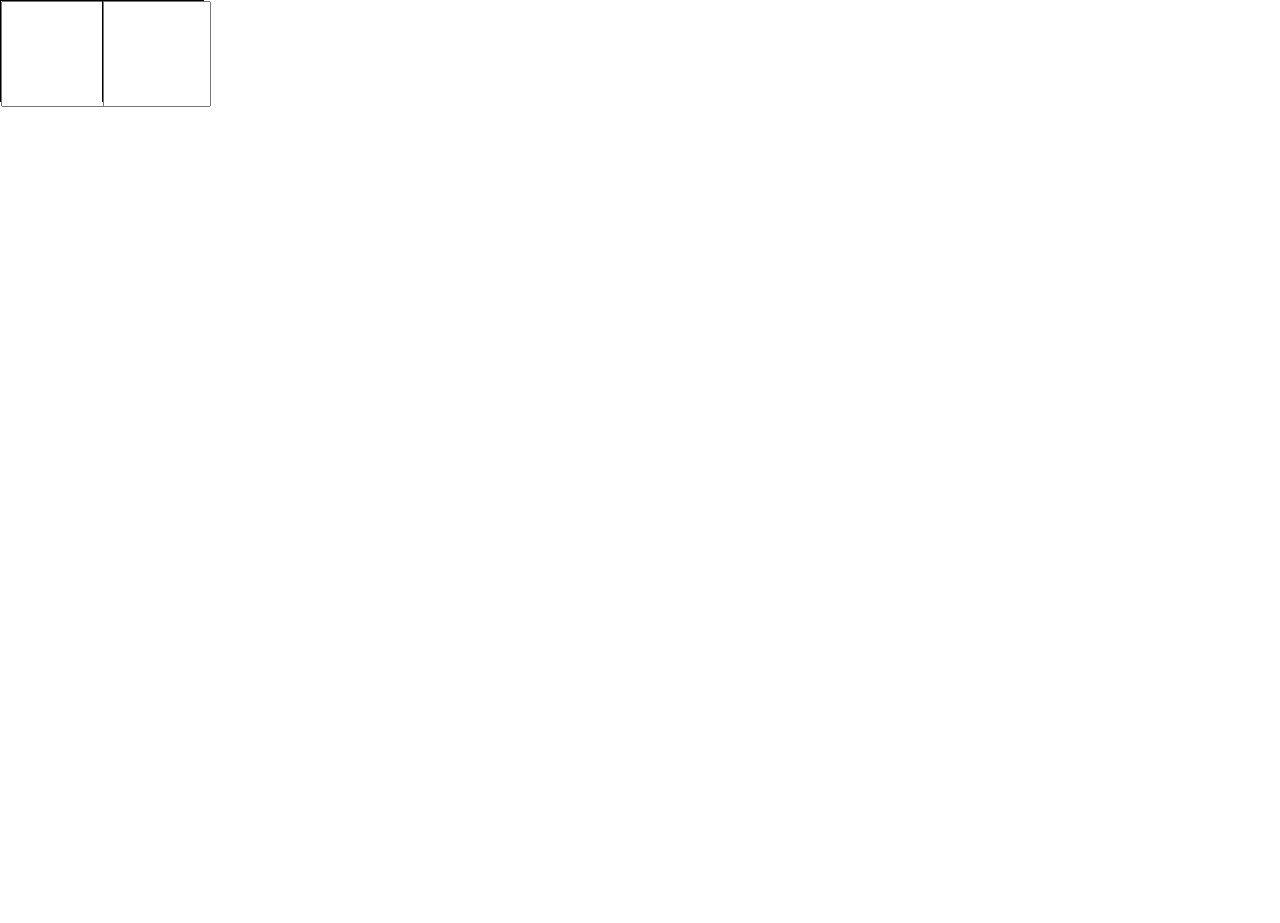
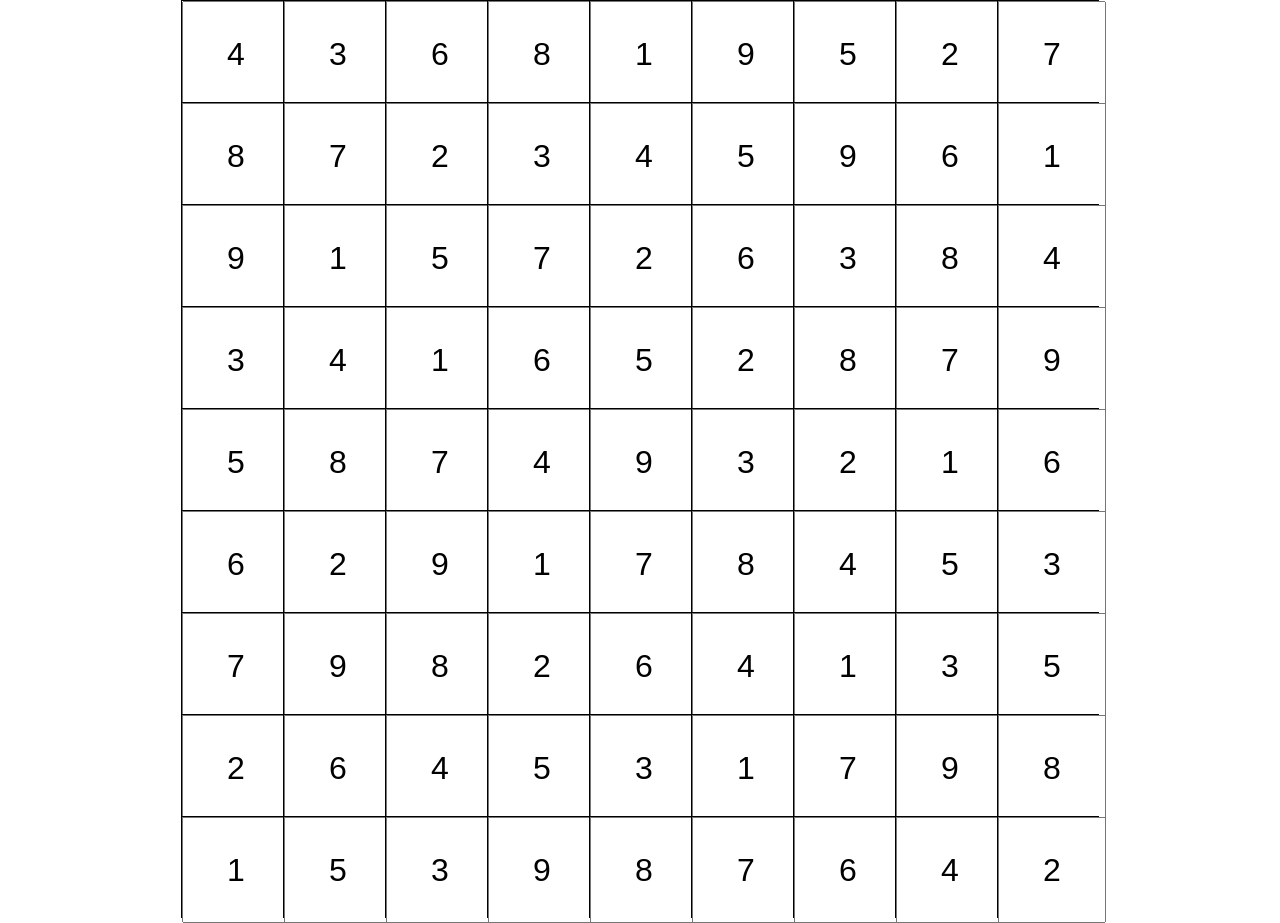
Before and after one commit to wkstar/react-sudoku, a React (Create React App) app: page / in a window 1280 px wide. Before the commit the page ends 800 px from the top, so only its background shows below. Built offline with nearby package versions, Linux system fonts and the light colour scheme.

Commit message:
grid displays properly

```diff
--- a/src/components/Cell.jsx
+++ b/src/components/Cell.jsx
@@ -16,7 +16,7 @@ export default function Cell(props) {
 
   return (
     <div className={styles.cell}>
-      <input className={styles.cell_input} value={answer} onChange={handleAnswerChange} />
+      <input className={styles.cell_input} value={cell.getSolution()} onChange={handleAnswerChange} />
     </div>
   );
 }
--- a/src/components/Layout.js
+++ b/src/components/Layout.js
@@ -14,8 +14,9 @@ export const Layout = function() {
   return (
     <div className={styles.layout}>
       <div className={styles['layout-row']}>
-        <Cell key={0} cell={cells[0]} />
-        <Cell key={1} cell={cells[1]} />
+        {cells.map((cell, i) => (
+          <Cell key={i} cell={cell} />
+        ))}
       </div>
       <div className={styles['layout-row']} />
       <div className={styles['layout-row']} />
--- a/src/components/Layout.module.css
+++ b/src/components/Layout.module.css
@@ -1,6 +1,9 @@
 .layout {
-
+	display: flex;
+	justify-content: center;
 }
 .layout-row {
-	display: flex;
+	display: grid;
+  grid-template-columns: repeat(9, 1fr);
+	max-width: 1000px;
 }
```
